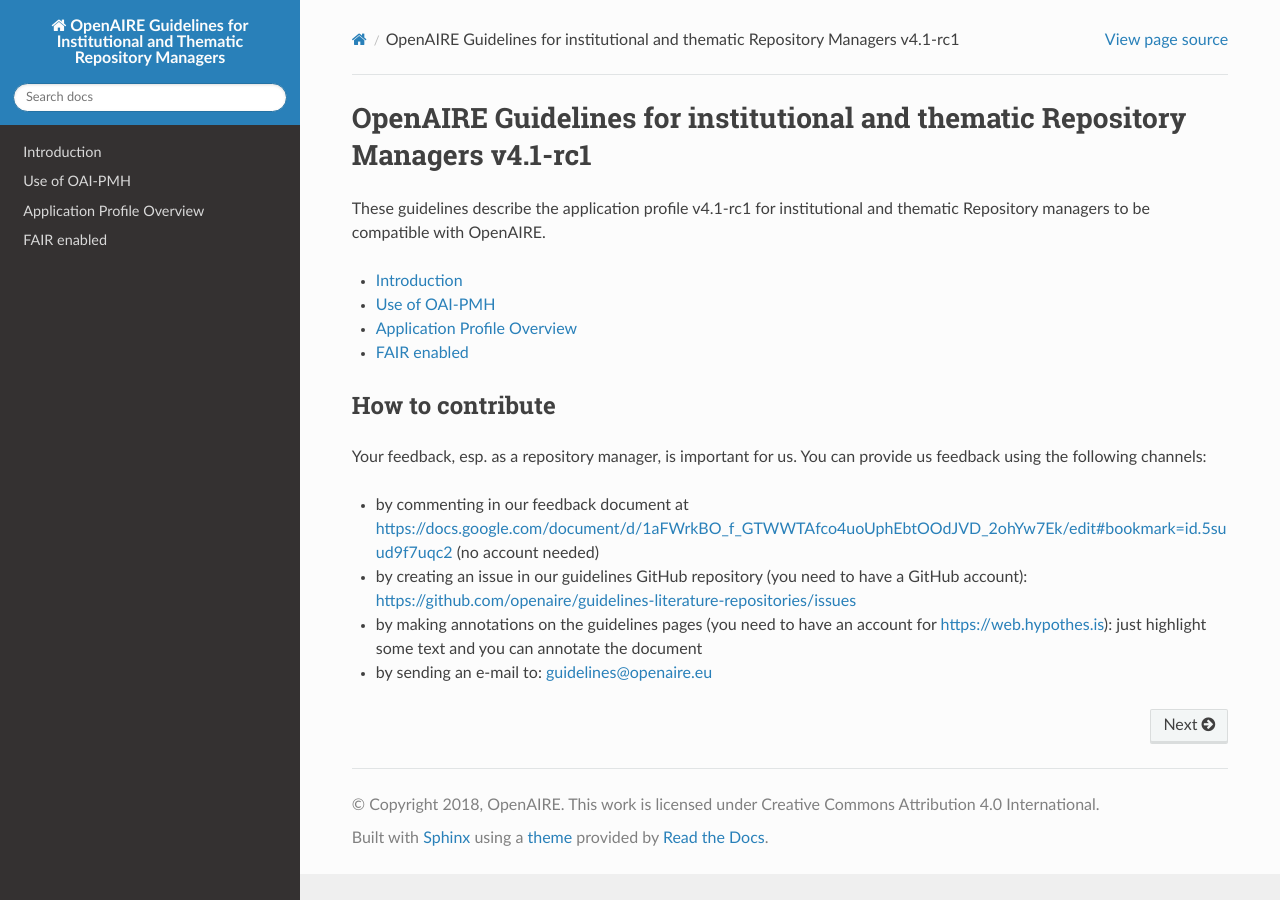
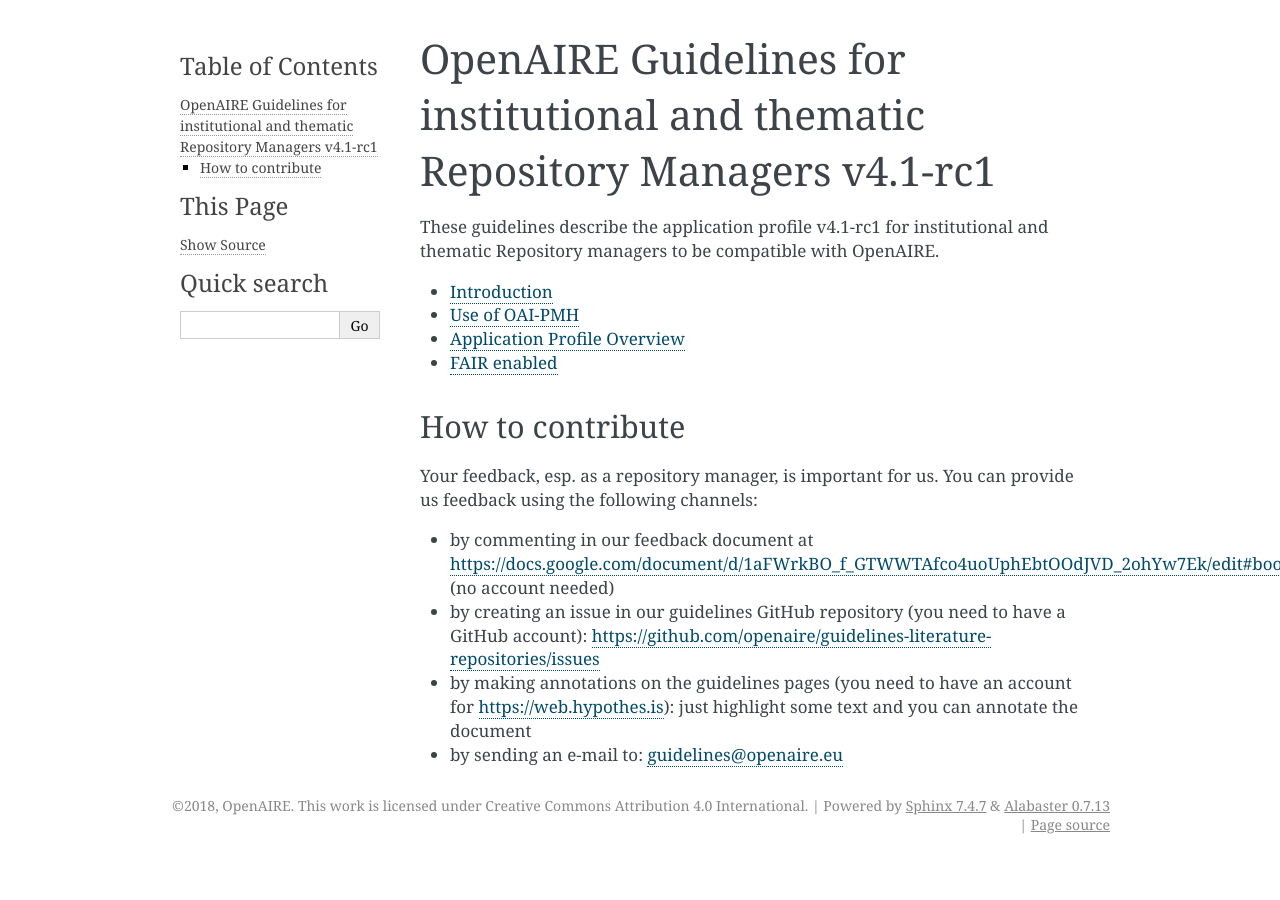
Before and after one commit to openaire/guidelines-literature-repositories, a Sphinx documentation site: the page built from docs/index.rst, in a window 1280 px wide. Built offline with Sphinx 7.4.7, drawn with Linux system fonts in a browser that asks for light colours; a script that is not in the unit is left out.

Commit message:
Update conf.py

```diff
--- a/docs/conf.py
+++ b/docs/conf.py
@@ -17,17 +17,12 @@
 import os
 
 # on_rtd is whether we are on readthedocs.org
-#on_rtd = os.environ.get('READTHEDOCS', None) == 'True'
+on_rtd = os.environ.get('READTHEDOCS', None) == 'True'
 
-#if not on_rtd:
-#    import sphinx_rtd_theme
-#    html_theme = 'sphinx_rtd_theme'
-#    html_theme_path = [sphinx_rtd_theme.get_html_theme_path()]
-
-import sphinx_rtd_theme
-
-html_theme = "sphinx_rtd_theme"
-html_theme_path = [sphinx_rtd_theme.get_html_theme_path()]
+# if not on_rtd:
+    import sphinx_rtd_theme
+    html_theme = 'sphinx_rtd_theme'
+    html_theme_path = [sphinx_rtd_theme.get_html_theme_path()]
 
 # otherwise, readthedocs.org uses their theme by default, so no need to specify it
 
```
